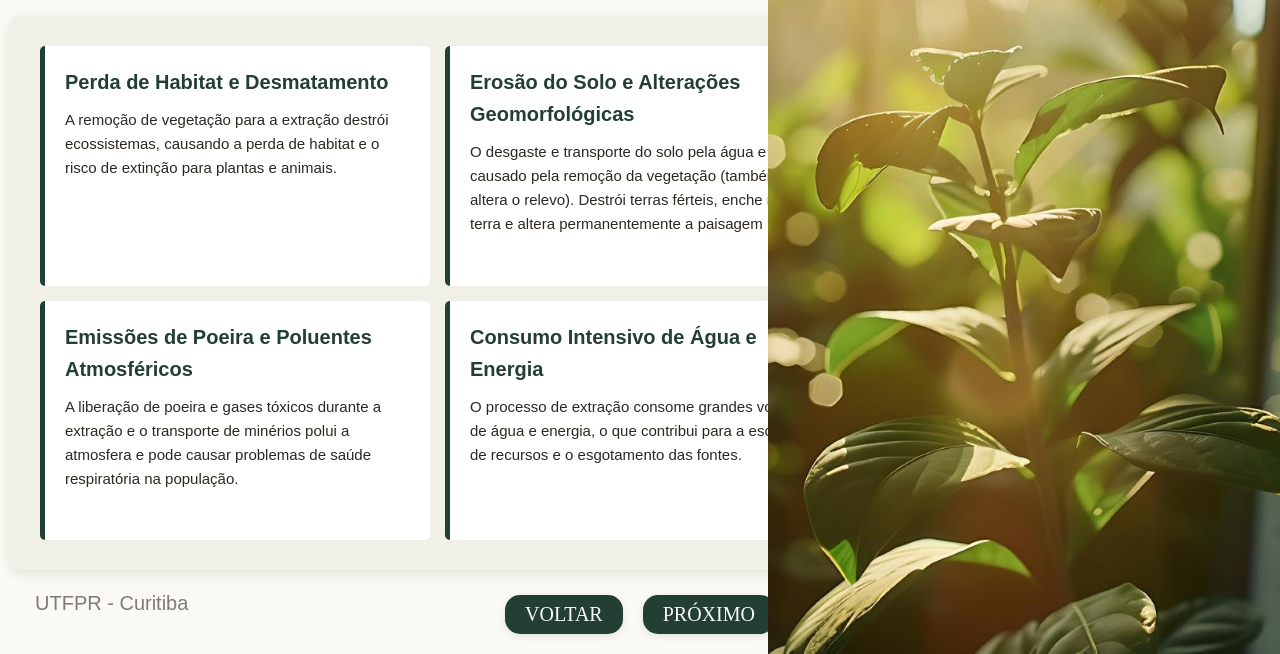
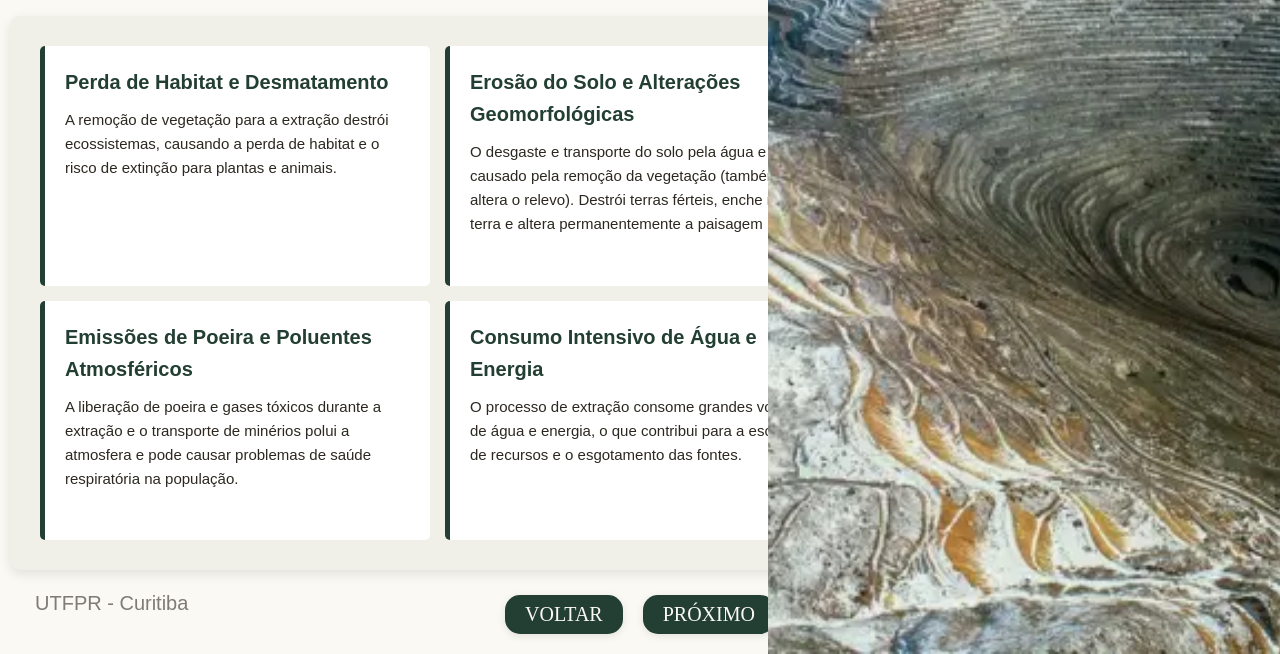
Before and after one commit to DaeSeulki/slides-impactos-ambientais, a plain HTML site: page pagina3.html in a window 1280 px wide. Shown: the part 146-800 px from the top of the page. Drawn offline with Linux system fonts and the light colour scheme.

Commit message:
Implement code changes to enhance functionality and improve performance

```diff
--- a/pagina2.css
+++ b/pagina2.css
@@ -98,3 +98,15 @@ button:hover {
     margin: 15px;
     opacity: 0.6;
 }
+.imgmineracao {
+    position: absolute;
+    top: 0;
+    right: 0;
+    width: 40vw;
+    height: 100vh;
+    background-image: url('imgciclodevida.png');
+    background-size: cover;
+    background-position: 30%;
+    background-repeat: no-repeat;
+    z-index: 1;
+}
--- a/pagina3.css
+++ b/pagina3.css
@@ -97,7 +97,7 @@ button:hover {
     right: 0;
     width: 40vw;
     height: 100vh;
-    background-image: url('adobestock-772693722_285943_img.jpeg');
+    background-image: url('imgmineracao.png');
     background-size: cover;
     background-position: 30%;
     background-repeat: no-repeat;
```
Also changed, not shown: pagina2.html (+1 -1 lines), imgciclodevida.png (added), imgmineracao.png (added).
